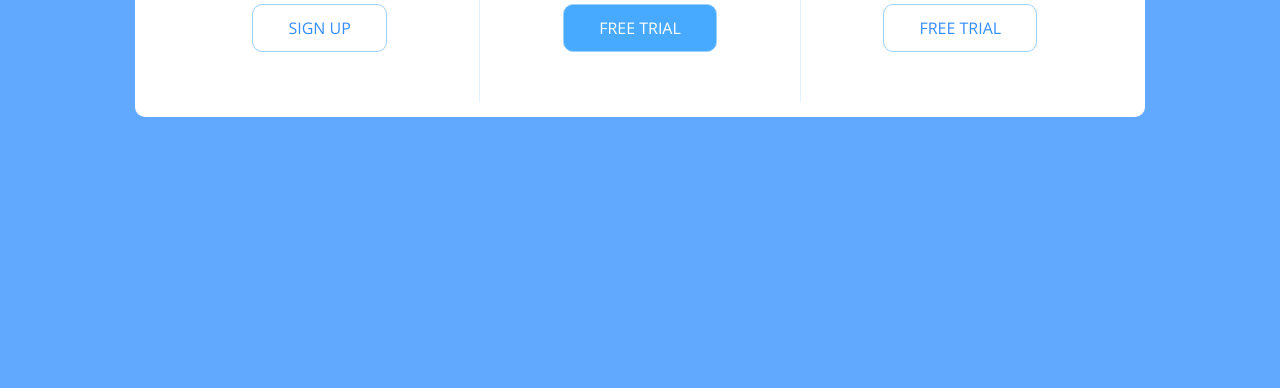
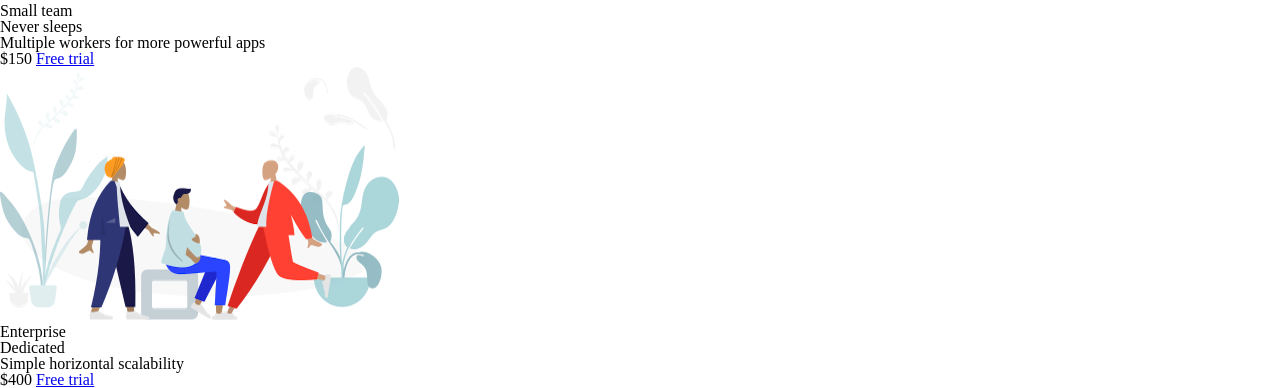
Before and after one commit to devKirkCartano/fullstack, a plain HTML site: page CSS/The_Basics/pricing_panel_project/index.html in a window 1280 px wide. Shown: the part 575-963 px from the top of the page. Before the commit the page ends 800 px from the top, so only its background shows below. Drawn offline with nearby package versions, Linux system fonts and the light colour scheme.

Commit message:
reset styles

```diff
--- a/CSS/The_Basics/pricing_panel_project/app.css
+++ b/CSS/The_Basics/pricing_panel_project/app.css
@@ -1,6 +1,6 @@
 /* http://meyerweb.com/eric/tools/css/reset/
-   v2.0 | 20110126
-   License: none (public domain)
+  v2.0 | 20110126
+  License: none (public domain)
 */
 
 html, body, div, span, applet, object, iframe,
@@ -46,111 +46,3 @@ table {
 	border-collapse: collapse;
 	border-spacing: 0;
 }
-
-html {
-  box-sizing: border-box;
-  font-family: 'Open Sans', sans-serif;
-}
-
-body {
-  background-color: #60a9ff;
-  display: flex;
-  justify-content: center;
-  align-items: center;
-  min-height: 100vh;
-}
-
-.panel {
-  background-color: white;
-  border-radius: 10px;
-  padding: 15px 25px;
-  width: 100%;
-  max-width: 960px;
-  display: flex;
-  flex-direction: column;
-  text-align: center;
-  text-transform: uppercase;
-}
-
-.pricing-plan {
-  border-bottom: 1px solid #e1f1ff;
-}
-.pricing-plan:last-child {
-  border-bottom: none;
-}
-
-.pricing-img {
-  margin-bottom: 25px;
-  max-width: 100%;
-}
-
-.pricing-header {
-  color: #888;
-  font-weight: 600;
-  letter-spacing: 1px;
-}
-
-.pricing-features {
-  margin: 50px 0 25px;
-  color: #016ff9;
-}
-
-.pricing-features-item {
-  font-weight: 600;
-  letter-spacing: 1px;
-  font-size: 12px;
-  line-height: 1.5;
-  padding: 15px 0;
-  border-top: 1px solid #e1f1ff;
-}
-
-.pricing-features-item:last-child{
-  border-bottom: 1px solid #e1f1ff;
-}
-
-.pricing-price {
-  color: #016ff9;
-  display: block;
-  font-size: 32px;
-  font-weight: 700;
-}
-
-.pricing-button {
-  border: 1px solid #9dd1ff;
-  border-radius: 10px;
-  color: #348efe;
-  display: inline-block;
-  padding: 15px 35px;
-  text-decoration: none;
-  margin: 25px 0;
-  transition: background-color 200ms ease-in-out;
-}
-
-.pricing-button:hover, .pricing-button:focus {
-  background-color: #e1f1ff;
-}
-
-.pricing-button.is-featured {
-  background-color: #48aaff;
-  color: white;
-}
-
-.pricing-button.is-featured:hover, .pricing-button.is-featured:focus{
-  background-color: #269aff;
-  color: white;
-}
-
-
-@media (min-width: 900px){
-  .panel {
-    flex-direction: row;
-  }
-  .pricing-plan {
-    border-bottom: none;
-    border-right: 1px solid #e1f1ff;
-    padding: 25px 50px;
-  }
-  .pricing-plan:last-child {
-    border-right: none;
-  }
-}
```
